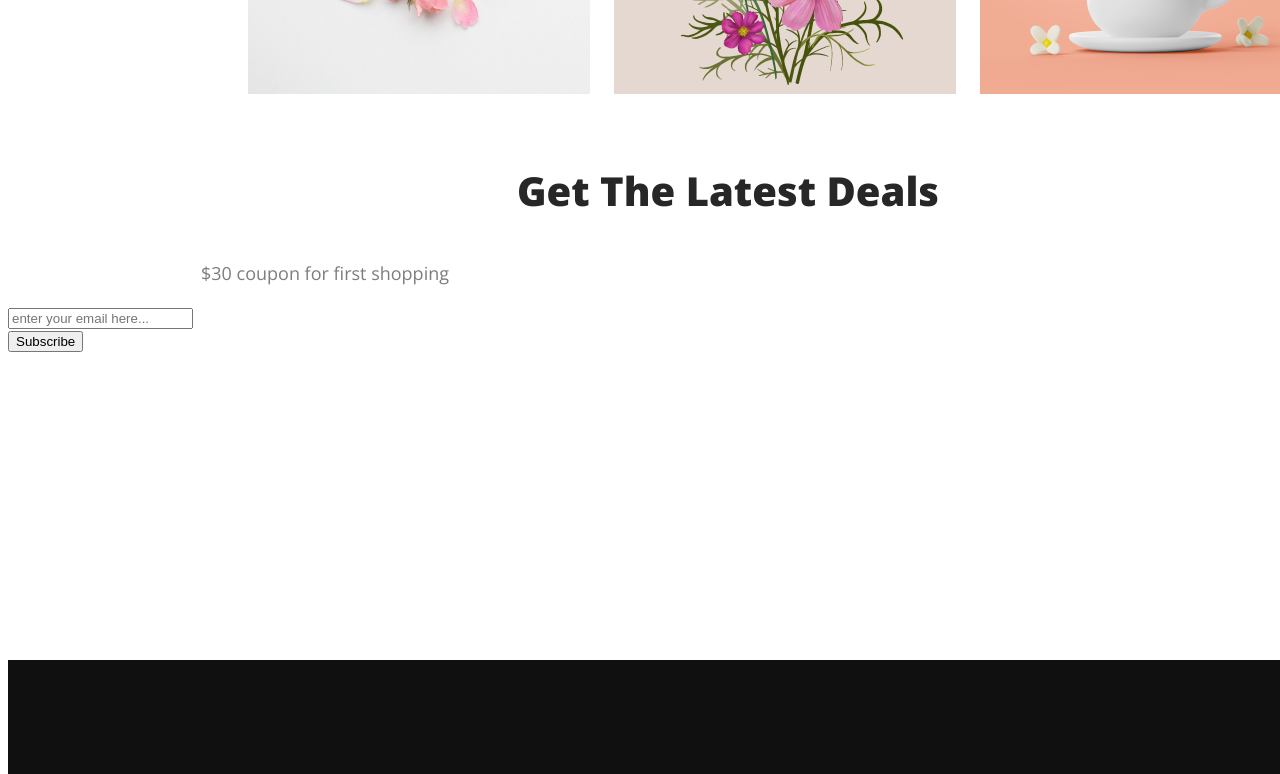
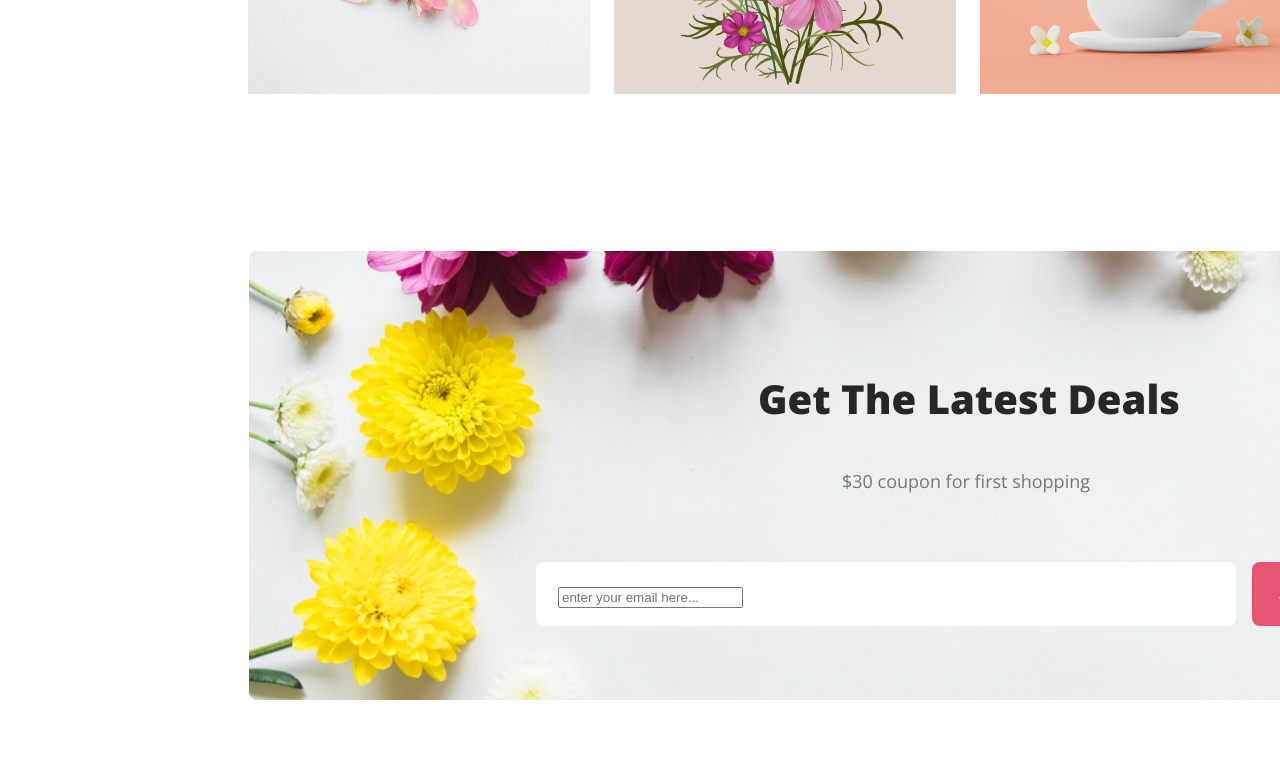
Before and after one commit to sourav-2020/flower-shop, a plain HTML site: page index.html in a window 1280 px wide. Shown: the part 3250-4024 px from the top of the page. Drawn offline with nearby package versions, Linux system fonts and the light colour scheme.

Commit message:
creat deal

```diff
--- a/index.html
+++ b/index.html
@@ -71,7 +71,8 @@
         <div>
             <section>
                 <h3 class="media-title">Instagram</h3>
-                <p class="bio-of-media">It is a long established fact that a reader will be distracted by the readable content of a page when looking at its layout.</p>
+                <p class="bio-of-media">It is a long established fact that a reader will be distracted by the readable
+                    content of a page when looking at its layout.</p>
             </section>
         </div>
         <div class="media-images">
@@ -92,17 +93,22 @@
             <div class="hot-deal">
                 <h3 class="deal-title">Get The Latest Deals</h3>
                 <p class="deal-description">$30 coupon for first shopping</p>
-                <form action="">
-                    <input type="text" placeholder="enter your email here...">
-                </form>
-                <button class="sub-key">Subscribe</button>
+                <div class="form-btn">
+                    <div class="form">
+                        <form class="input" action="">
+                            <input type="text" placeholder="enter your email here...">
+                        </form>
+                    </div>
+                    <button class="sub-key">Subscribe</button>
+                </div>
             </div>
         </section>
     </main>
     <footer class="all-details">
         <div class="details">
             <h3 class="det-title"><span class="text-primary">flower</span>Shop</h3>
-            <p class="det-con">It is a long established fact that a reader will be distracted by the readable content of a page when looking at its layout.</p>
+            <p class="det-con">It is a long established fact that a reader will be distracted by the readable content of
+                a page when looking at its layout.</p>
             <p class="det-offer">@2020-2023, FlowerShop.com. All rights reserved. </p>
         </div>
     </footer>
--- a/styles/portfolio.css
+++ b/styles/portfolio.css
@@ -276,10 +276,12 @@ body {
 .hot-deal {
     width: 1440px;
     height: 449px;
-    /* border-radius: 8px; */
-    background: url(rectangle 9.png);
+    border-radius: 8px;
+    background: url('../Rectangle\ 9.png');
     background-repeat: no-repeat;
     background-position: center;
+    padding: 128px 241px;
+
 }
 
 .deal-title {
@@ -287,6 +289,7 @@ body {
     text-align: center;
     font-size: 40px;
     font-weight: 800;
+    padding-top: 80px;
 }
 
 .deal-description {
@@ -295,6 +298,44 @@ body {
     font-size: 18px;
     font-weight: 400;
     line-height: 30px;
+    padding: 0px 400px 48px;
+}
+
+.form-btn {
+    display: flex;
+}
+
+.sub-key {
+    width: 150px;
+    height: 64px;
+    flex-shrink: 0;
+    border-radius: 8px;
+    background: #E55473;
+    border: 0px;
+    color: #FFF;
+    font-size: 20px;
+    font-weight: 700;
+    /* padding-left: 16px; */
+}
+
+.sub-key:hover {
+    color: #E55473;
+    background: #FFF;
+}
+
+.form {
+    width: 700px;
+    height: 64px;
+    flex-shrink: 0;
+    border-radius: 8px;
+    background: #FFF;
+    margin: 0px 16px 0px 287px
+}
+.input{
+    color: rgba(39, 39, 39, 0.60);
+    font-size: 16px;
+    font-weight: 400;
+    padding: 23px 513px 22px 22px;
 }
 
 /* footer */
```
